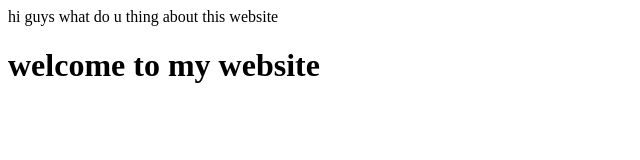
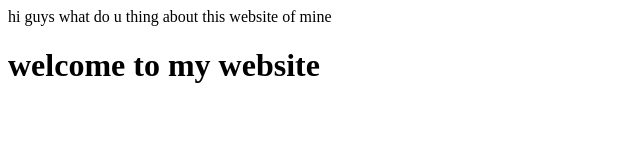
Before and after one commit to ashick885/try-worst-website, a plain HTML site: page index.html in a window 1280 px wide. Shown: the full height of the page, 0-640 px from the left. Drawn offline with Linux system fonts and the light colour scheme.

Commit message:
Update index.html

```diff
--- a/index.html
+++ b/index.html
@@ -5,7 +5,7 @@
     <meta http-equiv="X-UA-Compatible" content="IE=edge">
     <meta name="viewport" content="width=device-width, initial-scale=1.0">
     <title>just a trial</title>
-    hi guys what do u thing about this website
+    hi guys what do u thing about this website of mine
 
 </head>
 <body>
```
